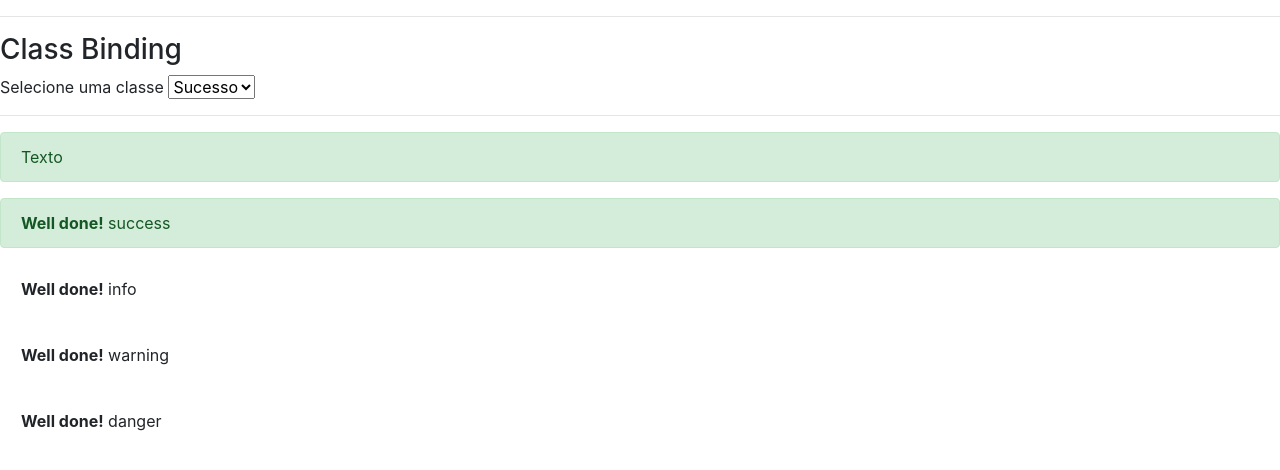
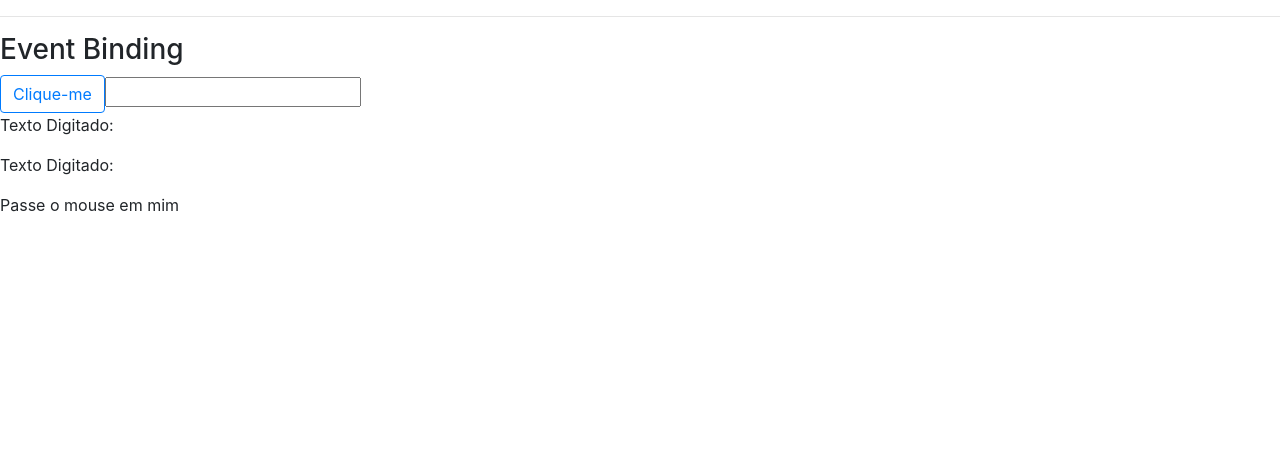
Before and after one commit to vitorsemidio-dev/angular-course-loiane, an Angular app in the folder primeiro-projeto/: page / in a window 1280 px wide. Shown: the top 470 px of the page. Built offline with nearby package versions, Linux system fonts and the light colour scheme.

Commit message:
[Aula 11] Event Binding

```diff
--- a/primeiro-projeto/src/app/data-binding/data-binding.component.html
+++ b/primeiro-projeto/src/app/data-binding/data-binding.component.html
@@ -13,7 +13,7 @@
     <img bind-src="urlImage" alt="">
   </article> -->
 
-  <article>
+  <!-- <article>
     <h3>Class Binding</h3>
     <div>
       Selecione uma classe
@@ -38,5 +38,40 @@
         Texto Erro
       </alert>
     </div>
+  </article> -->
+
+  <article class="event-binding">
+    <h3>Event Binding</h3>
+    <div>
+      <button class="btn btn-outline-primary"
+        (click)="botaoClicado()"
+        >
+        Clique-me
+      </button>
+
+      <input type="text"
+        #input
+        (keyup)="onKeyUp($event)"
+        (keyup.enter)="salvarValor($event.target.value)"
+        (blur)="salvarViewChild()"
+        />
+      <p>
+        Texto Digitado: {{ valorAtual }}
+      </p>
+      <p>
+        Texto Digitado: {{ valorSalvo }}
+      </p>
+      <!-- <p>
+        VC: {{ inputVC.nativeElement | json }}
+      </p> -->
+
+      <p
+        [class.highlight]="isMouseOver"
+        (mouseover)="toggleMouseOver()"
+        (mouseout)="toggleMouseOver()">
+        Passe o mouse em mim
+      </p>
+    </div>
   </article>
+
 </section>
--- a/primeiro-projeto/src/app/data-binding/data-binding.component.scss
+++ b/primeiro-projeto/src/app/data-binding/data-binding.component.scss
@@ -0,0 +1,3 @@
+.highlight {
+  background: yellow;
+}
--- a/primeiro-projeto/src/app/data-binding/data-binding.component.ts
+++ b/primeiro-projeto/src/app/data-binding/data-binding.component.ts
@@ -1,4 +1,4 @@
-import { Component, OnInit } from '@angular/core';
+import { Component, OnInit, ViewChild } from '@angular/core';
 
 @Component({
   selector: 'app-data-binding',
@@ -7,10 +7,19 @@ import { Component, OnInit } from '@angular/core';
 })
 export class DataBindingComponent implements OnInit {
 
+  reference = [
+    'https://valor-software.com/ngx-bootstrap/#/alerts',
+    'https://developer.mozilla.org/pt-BR/docs/Web/Events',
+  ];
+
   anime = 'Neverland';
   animeLove = true;
   urlImage = 'http://lorempixel.com/400/200/food/';
   classes = ['success', 'info', 'warning', 'danger'];
+  valorAtual = '';
+  valorSalvo = '';
+  @ViewChild('input', {static: true}) inputVC;
+  isMouseOver = false;
 
   constructor() { }
 
@@ -26,4 +35,26 @@ export class DataBindingComponent implements OnInit {
     console.log(classe);
   }
 
+  botaoClicado() {
+    console.log('Clicou no botao');
+  }
+
+  onKeyUp(evento: KeyboardEvent) {
+    const target = evento.target as HTMLInputElement;
+    const { value } = target;
+    this.valorAtual = value;
+  }
+
+  salvarValor(valorSalvo) {
+    this.valorSalvo = valorSalvo;
+  }
+
+  salvarViewChild() {
+    this.inputVC = 'blur';
+  }
+
+  toggleMouseOver() {
+    this.isMouseOver = !this.isMouseOver;
+  }
+
 }
```
